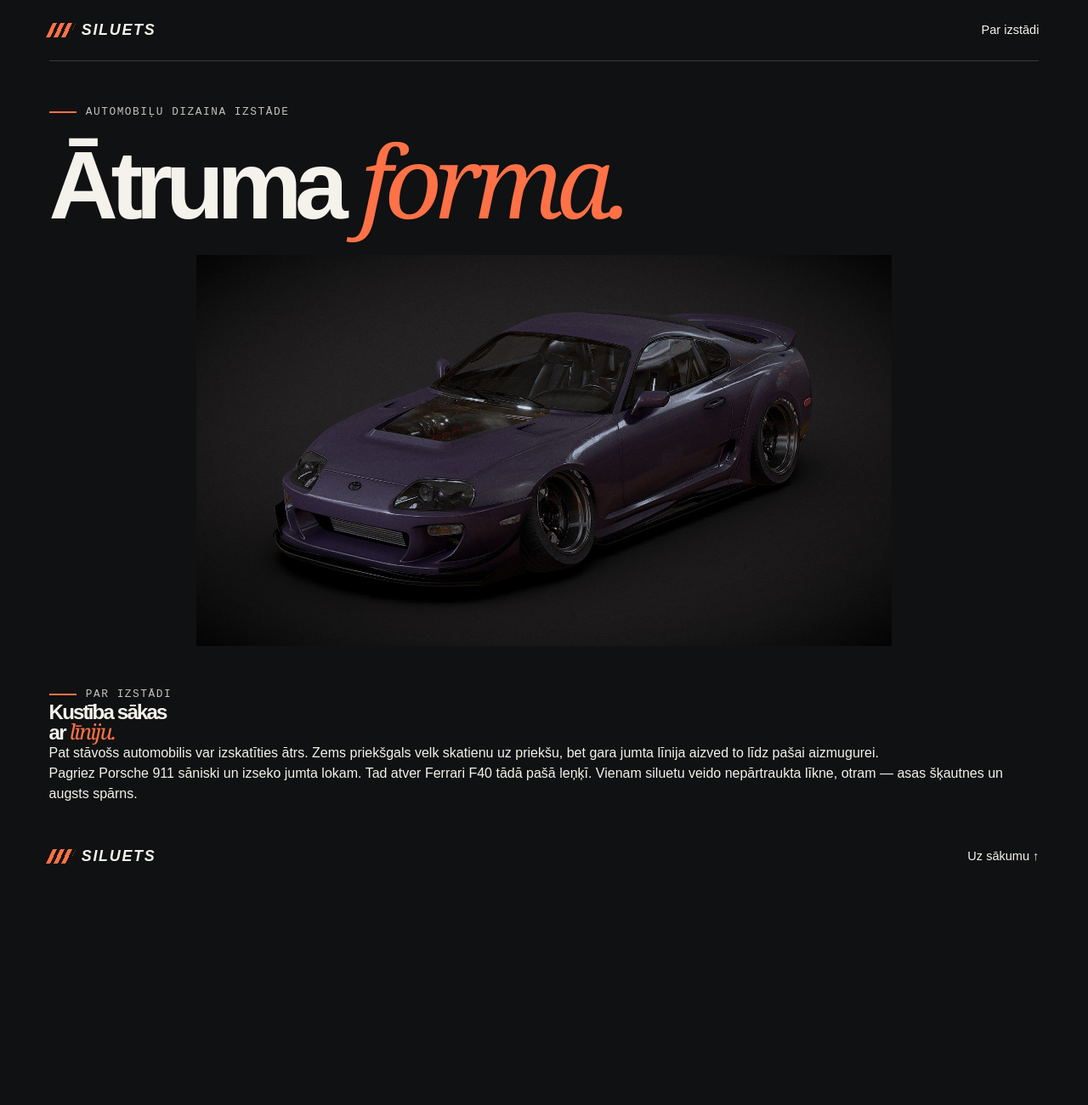
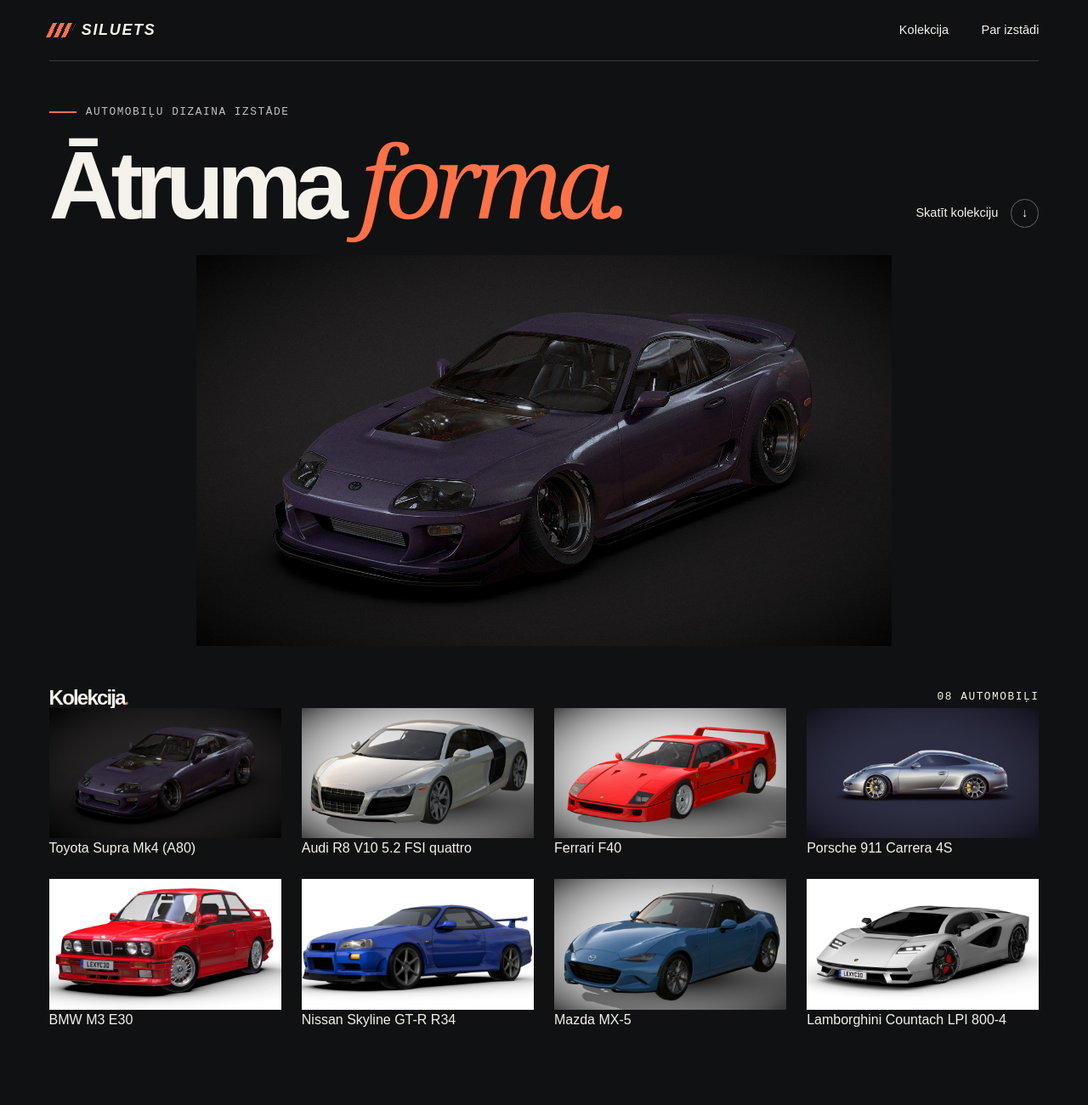
Before and after one commit to 12pro228/Matuzovs_Nazarovs_Nikitins, a plain HTML site: page index.html in a window 1280 px wide. Shown: the top 1300 px of the page at 85% size. Before the commit the page ends 1021 px from the top, so only its background shows below. Drawn offline with Linux system fonts and the light colour scheme; files whose address does not match are found by name.

Commit message:
Pievienoju 7 automobilus

```diff
--- a/index.html
+++ b/index.html
@@ -8,14 +8,14 @@
     <link rel="stylesheet" href="css/style.css" />
   </head>
   <body id="sakums">
-    <a class="skip" href="#sakums">Uz sākumu</a>
+    <a class="skip" href="#kolekcija">Uz kolekciju</a>
     <header>
       <div class="wrap top">
         <a class="brand" href="#sakums"
           ><span class="mark" aria-hidden="true"></span> SILUETS</a
         >
         <nav aria-label="Galvenā izvēlne">
-          <a href="#stasts">Par izstādi</a>
+          <a href="#kolekcija">Kolekcija</a><a href="#stasts">Par izstādi</a>
         </nav>
       </div>
     </header>
@@ -26,8 +26,28 @@
             <p class="eyebrow">Automobiļu dizaina izstāde</p>
             <h1 id="hero-title">Ātruma <em>forma.</em></h1>
           </div>
+          <a class="entry" href="#kolekcija"
+            >Skatīt kolekciju <span aria-hidden="true">↓</span></a
+          >
         </div>
         <img id="art" src="images/toyota-supra-a80.jpg" alt="Toyota Supra Mk4 (A80)" />
+      </section>
+
+      <section id="kolekcija" class="collection wrap">
+        <div class="sectionhead reveal">
+          <h2>Kolekcija<em>.</em></h2>
+          <span>08 automobiļi</span>
+        </div>
+        <div id="cards" class="grid">
+          <figure class="card"><span class="thumb"><img src="images/toyota-supra-a80.jpg" alt="" /></span><figcaption>Toyota Supra Mk4 (A80)</figcaption></figure>
+          <figure class="card"><span class="thumb"><img src="images/audi-r8-v10.jpg" alt="" /></span><figcaption>Audi R8 V10 5.2 FSI quattro</figcaption></figure>
+          <figure class="card"><span class="thumb"><img src="images/ferrari-f40.jpg" alt="" /></span><figcaption>Ferrari F40</figcaption></figure>
+          <figure class="card"><span class="thumb"><img src="images/porsche-911.jpg" alt="" /></span><figcaption>Porsche 911 Carrera 4S</figcaption></figure>
+          <figure class="card"><span class="thumb"><img src="images/bmw-m3-e30.jpg" alt="" /></span><figcaption>BMW M3 E30</figcaption></figure>
+          <figure class="card"><span class="thumb"><img src="images/nissan-skyline-r34.jpg" alt="" /></span><figcaption>Nissan Skyline GT-R R34</figcaption></figure>
+          <figure class="card"><span class="thumb"><img src="images/mazda-mx5.jpg" alt="" /></span><figcaption>Mazda MX-5</figcaption></figure>
+          <figure class="card"><span class="thumb"><img src="images/lamborghini-countach.jpg" alt="" /></span><figcaption>Lamborghini Countach LPI 800-4</figcaption></figure>
+        </div>
       </section>
 
       <section id="stasts" class="story wrap">
```
Also changed, not shown: images/audi-r8-v10.jpg (renamed from audi-r8-v10.jpg), images/bmw-m3-e30.jpg (renamed from bmw-m3-e30.jpg), images/ferrari-f40.jpg (renamed from ferrari-f40.jpg), images/lamborghini-countach.jpg (renamed from lamborghini-countach.jpg), images/mazda-mx5.jpg (renamed from mazda-mx5.jpg), images/nissan-skyline-r34.jpg (renamed from nissan-skyline-r34.jpg), images/porsche-911.jpg (renamed from porsche-911.jpg), images/toyota-supra-a80.jpg (renamed from toyota-supra-a80.jpg).
